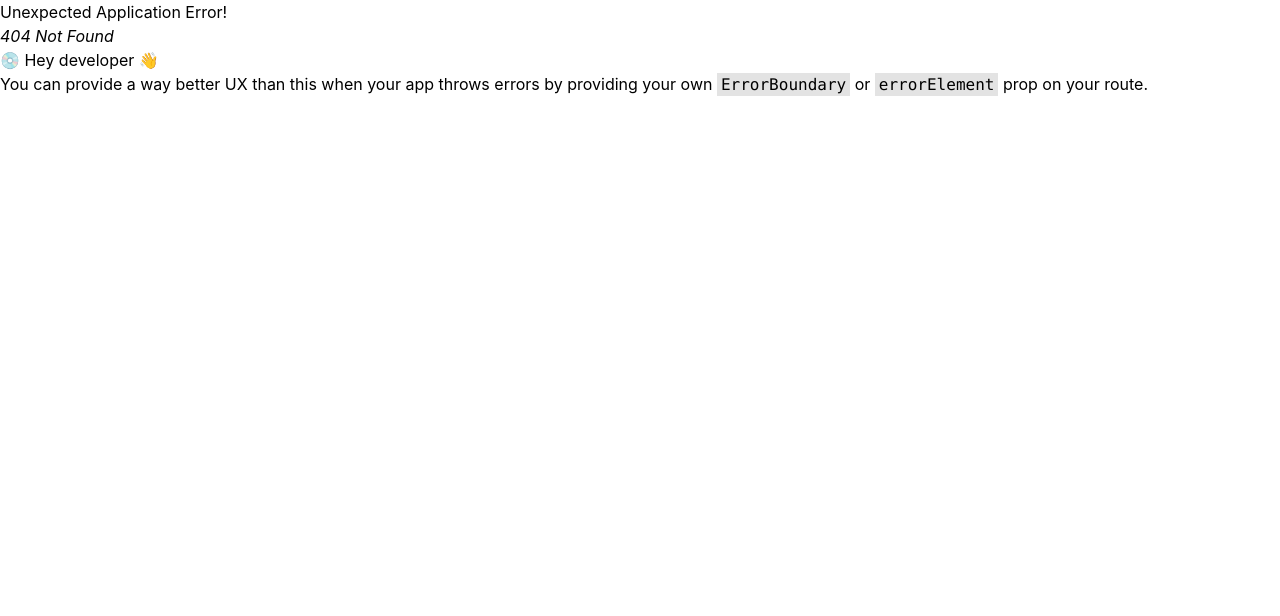
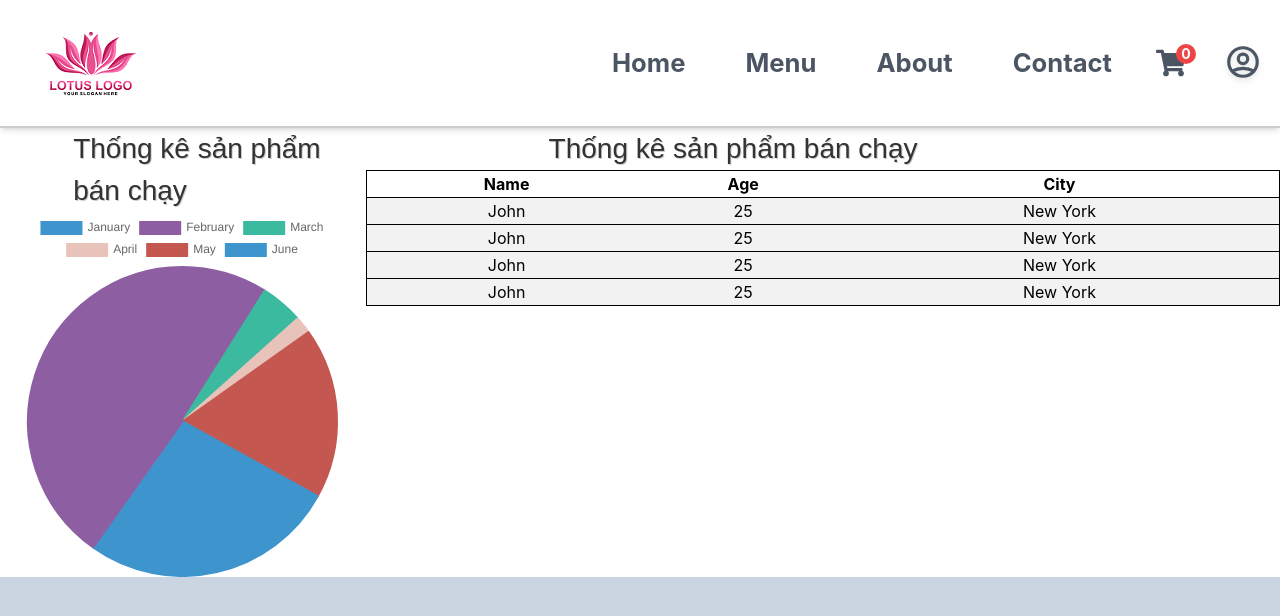
Before and after one commit to phanthanhtoan2001/Websitebanhoa, a React (Create React App) app in the folder frontend/: page /chartproduct in a window 1280 px wide. Before the commit this address had no page. Shown: the top 616 px of the page. Built offline with nearby package versions, Linux system fonts and the light colour scheme; no server answers.

Commit message:
add chart

```diff
--- a/frontend/package.json
+++ b/frontend/package.json
@@ -9,9 +9,11 @@
     "@testing-library/react": "^13.4.0",
     "@testing-library/user-event": "^13.5.0",
     "axios": "^1.3.4",
+    "chart.js": "^4.2.1",
     "jsonwebtoken": "^9.0.0",
     "lodash": "^4.17.21",
     "react": "^18.2.0",
+    "react-chartjs-2": "^5.2.0",
     "react-confirm-alert": "^3.0.6",
     "react-dom": "^18.2.0",
     "react-hot-toast": "^2.4.0",
--- a/frontend/src/components/Header.js
+++ b/frontend/src/components/Header.js
@@ -46,9 +46,14 @@ const Header = () => {
           <Link to={'/contact'} className='mx-4 text-gray-600 hover:text-red-500 my-2 md:my-0' style={{ fontSize: '1.6rem' }}>
             Contact
           </Link>
+
           {userData.email === process.env.REACT_APP_ADMIN_EMAIL && <Link to={'/listuser'} className='mx-4 text-gray-600 hover:text-red-500 my-2 md:my-0' style={{ fontSize: '1.6rem' }}>
             List User
           </Link>}
+          {userData.email === process.env.REACT_APP_ADMIN_EMAIL && <Link to={'/chartproduct'} className='mx-4 text-gray-600 hover:text-red-500 my-2 md:my-0' style={{ fontSize: '1.6rem' }}>
+            Chart Product
+          </Link>}
+
           <div className='text-2x1 text-slate-600 relative'>
             <Link to={'/cart'} className='ml-10 mx-4 text-gray-600 hover:text-red-500'>
               <FaShoppingCart size={30} />
--- a/frontend/src/index.js
+++ b/frontend/src/index.js
@@ -19,6 +19,7 @@ import ForgetPassword from './pages/ForgetPassword'
 import ResetPassword from './pages/ResetPassword'
 import Payment from './pages/Payment'
 import ListUser from './pages/ListUser'
+import ChartProduct from './pages/ChartProduct'
 
 const router = createBrowserRouter(
   createRoutesFromElements(
@@ -37,6 +38,7 @@ const router = createBrowserRouter(
       <Route path='resetpassword/:token' element={<ResetPassword />} />
       <Route path='payment' element={<Payment />} />
       <Route path='listuser' element={<ListUser />} />
+      <Route path='chartproduct' element={<ChartProduct />} />
     </Route>
   )
 )
--- /dev/null
+++ b/frontend/src/pages/ChartProduct.js
@@ -0,0 +1,74 @@
+import React, { useState } from 'react';
+import Chart from "chart.js/auto"; // quan trọng
+import { Pie } from "react-chartjs-2";
+const labels = ["January", "February", "March", "April", "May", "June"];
+const data = {
+  labels: labels,
+  datasets: [
+    {
+      label: "My First dataset",
+      backgroundColor: [
+        "#3e95cd",
+        "#8e5ea2",
+        "#3cba9f",
+        "#e8c3b9",
+        "#c45850"
+      ],
+      borderColor: ["#3e95cd",
+        "#8e5ea2",
+        "#3cba9f",
+        "#e8c3b9",
+        "#c45850"],
+      data: [0, 10, 5, 2, 20, 30, 45],
+    },
+  ],
+};
+const ChartProduct = () => {
+  return (
+
+    <div style={{ display: "flex", backgroundColor: "white", width: "100%", height: "100%" }}>
+
+      <div style={{ width: "40%", height: "100%"}}>
+        <h2 style={{ marginLeft: "20%", fontFamily: "Arial,sans-serif", fontSize: "28px", color: "#333", textShadow: "1px 1px #ccc" }}>Thống kê sản phẩm bán chạy</h2>
+        <Pie data={data} />
+      </div>
+
+      <div style={{ width: "100%", height: "100%"}}>
+        <h2 style={{ marginLeft: "20%", fontFamily: "Arial,sans-serif", fontSize: "28px", color: "#333", textShadow: "1px 1px #ccc" }}>Thống kê sản phẩm bán chạy</h2>
+        <table style={{ border: "1px solid black", width: "100%", backgroundColor: "white", height: "100%" }}>
+          <thead>
+            <tr style={{ padding: "8px", textAlign: "center", border: "1px solid black" }}>
+              <th>Name</th>
+              <th>Age</th>
+              <th>City</th>
+            </tr>
+          </thead>
+          <tbody>
+            <tr style={{  padding: "8px", textAlign: "center", border: "1px solid black", backgroundColor: "#f2f2f2" }}>
+              <td>John</td>
+              <td>25</td>
+              <td>New York</td>
+            </tr>
+            <tr style={{  padding: "8px", textAlign: "center", border: "1px solid black", backgroundColor: "#f2f2f2" }}>
+              <td>John</td>
+              <td>25</td>
+              <td>New York</td>
+            </tr>
+            <tr style={{  padding: "8px", textAlign: "center", border: "1px solid black", backgroundColor: "#f2f2f2" }}>
+              <td>John</td>
+              <td>25</td>
+              <td>New York</td>
+            </tr>
+            <tr style={{  padding: "8px", textAlign: "center", border: "1px solid black", backgroundColor: "#f2f2f2" }}>
+              <td>John</td>
+              <td>25</td>
+              <td>New York</td>
+            </tr>
+          </tbody>
+        </table>
+
+      </div>
+    </div>
+  );
+};
+export default ChartProduct;
--- a/frontend/src/pages/ListUser.js
+++ b/frontend/src/pages/ListUser.js
@@ -38,7 +38,7 @@ const ListUser = () => {
   // Generate table rows
   const myList = currentItems.map((item) => {
     return (
-      <tr key={item.id} style={{ padding: "8px", textAlign: "center", border: "1px solid black", backgroundColor: "#f2f2f2" }}>
+      <tr key={item.id} style={{  padding: "8px", textAlign: "center", border: "1px solid black", backgroundColor: "#f2f2f2" }}>
         {item.image !== "" ?
           <td style={{ padding: "8px",display:"flex",justifyContent:"center" }}><img style={{ width: "5vw", height: "5vh" }} src={item.image}></img></td>
           : <td style={{ padding: "8px" ,display:"flex",justifyContent:"center"}}><img style={{ width: "5vw", height: "5vh" }} src="https://static.vecteezy.com/system/resources/previews/008/442/086/original/illustration-of-human-icon-user-symbol-icon-modern-design-on-blank-background-free-vector.jpg"></img></td>
@@ -51,7 +51,7 @@ const ListUser = () => {
 
   return (
     <div className="search" style={{backgroundColor:"white"}}>
-      <div style={{ display:"flex",justifycontent: "center"}}>
+      <div style={{ display:"flex",justifyContent:"center",padding:"10px 0 10px 0",}}>
         <label>Tìm kiếm:</label>
         <input style={{border:"1px solid black",borderRadius:"5px",textAlign:"center"}} type="text" placeholder="Search users..." value={query} onChange={(e) => setQuery(e.target.value)} />
       </div>
```
Also changed, not shown: 1 other file (tests, documents, lock files or other folders).
